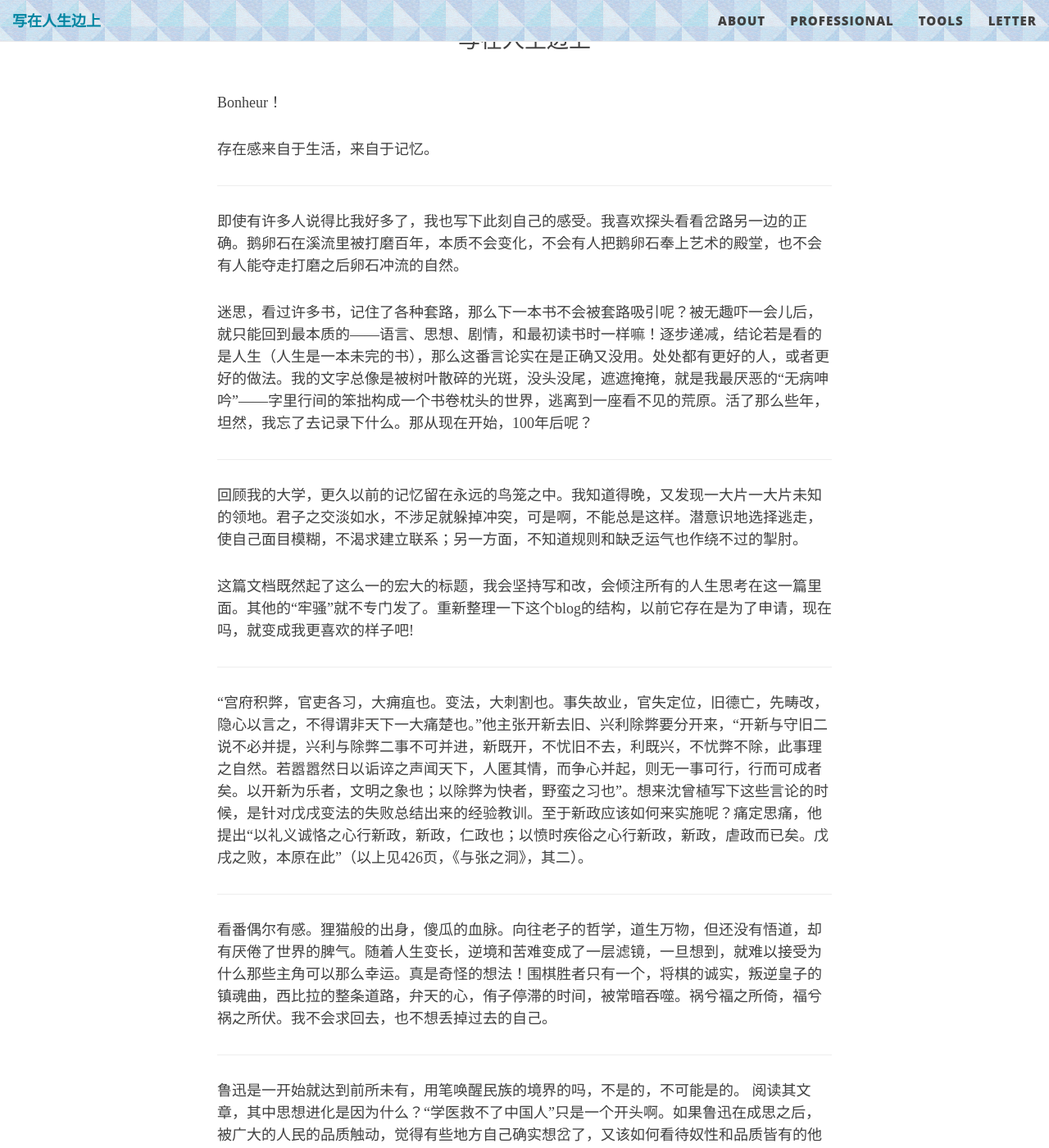
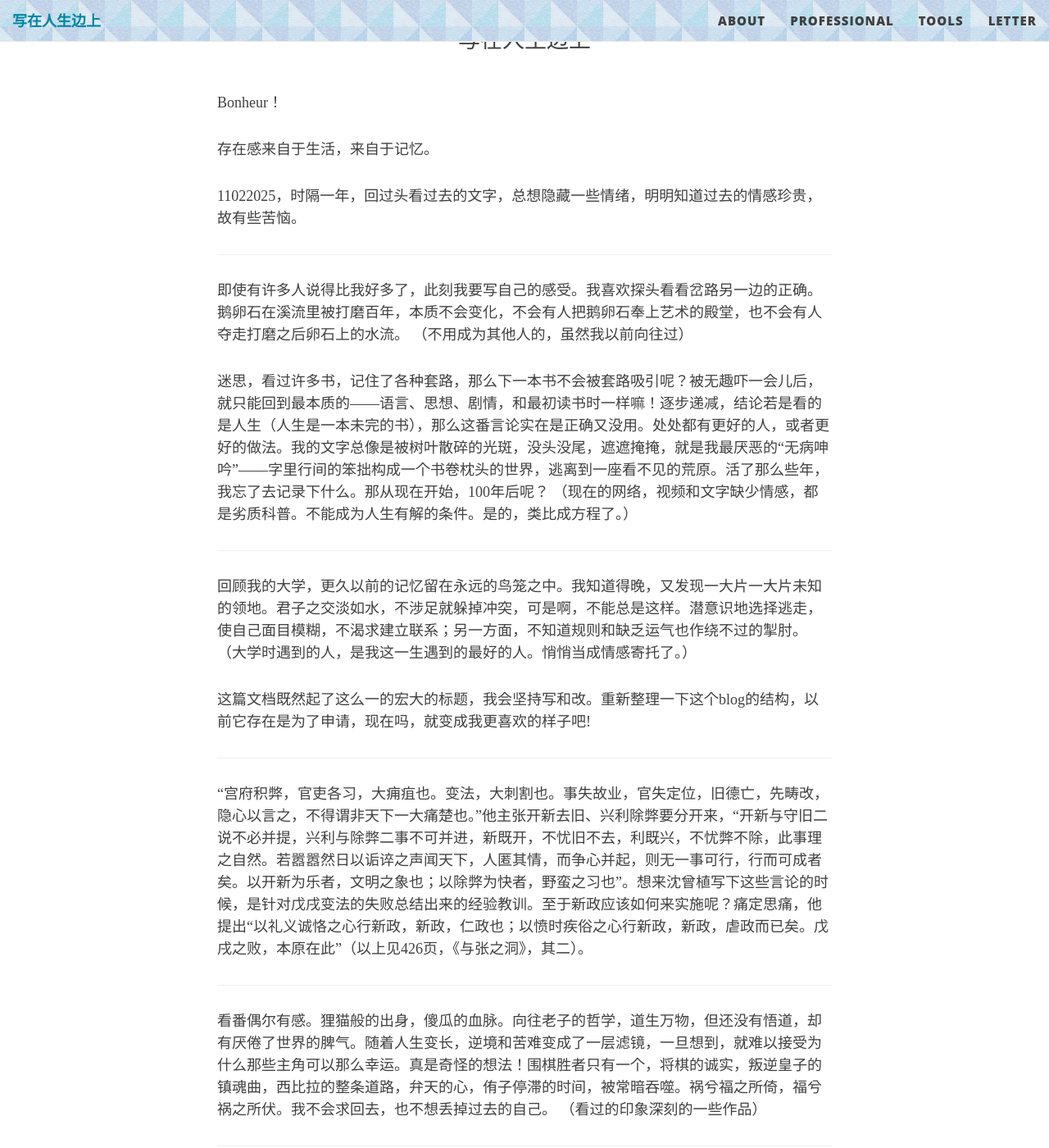
Before and after one commit to PlanetPolly/PlanetPolly.github.io, a Jekyll site: the page built from lastletter.md, in a window 1280 px wide and 1400 px high, scrolled down 245 px. Shown: the whole window at 82% size. Built offline with Jekyll 4.4.1, drawn with Linux system fonts in a browser that asks for light colours; nearby versions of some CDN libraries; some of the changed text lies outside the part shown.

Commit message:
Update lastletter.md

```diff
--- a/lastletter.md
+++ b/lastletter.md
@@ -8,16 +8,21 @@ Bonheur！
 
 存在感来自于生活，来自于记忆。
 
+11022025，时隔一年，回过头看过去的文字，总想隐藏一些情绪，明明知道过去的情感珍贵，故有些苦恼。
+
 ---
 
-即使有许多人说得比我好多了，我也写下此刻自己的感受。我喜欢探头看看岔路另一边的正确。鹅卵石在溪流里被打磨百年，本质不会变化，不会有人把鹅卵石奉上艺术的殿堂，也不会有人能夺走打磨之后卵石冲流的自然。
+即使有许多人说得比我好多了，此刻我要写自己的感受。我喜欢探头看看岔路另一边的正确。鹅卵石在溪流里被打磨百年，本质不会变化，不会有人把鹅卵石奉上艺术的殿堂，也不会有人夺走打磨之后卵石上的水流。
+（不用成为其他人的，虽然我以前向往过）
 
-迷思，看过许多书，记住了各种套路，那么下一本书不会被套路吸引呢？被无趣吓一会儿后，就只能回到最本质的——语言、思想、剧情，和最初读书时一样嘛！逐步递减，结论若是看的是人生（人生是一本未完的书），那么这番言论实在是正确又没用。处处都有更好的人，或者更好的做法。我的文字总像是被树叶散碎的光斑，没头没尾，遮遮掩掩，就是我最厌恶的“无病呻吟”——字里行间的笨拙构成一个书卷枕头的世界，逃离到一座看不见的荒原。活了那么些年，坦然，我忘了去记录下什么。那从现在开始，100年后呢？
+迷思，看过许多书，记住了各种套路，那么下一本书不会被套路吸引呢？被无趣吓一会儿后，就只能回到最本质的——语言、思想、剧情，和最初读书时一样嘛！逐步递减，结论若是看的是人生（人生是一本未完的书），那么这番言论实在是正确又没用。处处都有更好的人，或者更好的做法。我的文字总像是被树叶散碎的光斑，没头没尾，遮遮掩掩，就是我最厌恶的“无病呻吟”——字里行间的笨拙构成一个书卷枕头的世界，逃离到一座看不见的荒原。活了那么些年，我忘了去记录下什么。那从现在开始，100年后呢？
+（现在的网络，视频和文字缺少情感，都是劣质科普。不能成为人生有解的条件。是的，类比成方程了。）
 
 ---
 回顾我的大学，更久以前的记忆留在永远的鸟笼之中。我知道得晚，又发现一大片一大片未知的领地。君子之交淡如水，不涉足就躲掉冲突，可是啊，不能总是这样。潜意识地选择逃走，使自己面目模糊，不渴求建立联系；另一方面，不知道规则和缺乏运气也作绕不过的掣肘。
+（大学时遇到的人，是我这一生遇到的最好的人。悄悄当成情感寄托了。）
 
-这篇文档既然起了这么一的宏大的标题，我会坚持写和改，会倾注所有的人生思考在这一篇里面。其他的“牢骚”就不专门发了。重新整理一下这个blog的结构，以前它存在是为了申请，现在吗，就变成我更喜欢的样子吧!
+这篇文档既然起了这么一的宏大的标题，我会坚持写和改。重新整理一下这个blog的结构，以前它存在是为了申请，现在吗，就变成我更喜欢的样子吧!
 
 ----
 
@@ -25,13 +30,14 @@ Bonheur！
 
 ----
 看番偶尔有感。狸猫般的出身，傻瓜的血脉。向往老子的哲学，道生万物，但还没有悟道，却有厌倦了世界的脾气。随着人生变长，逆境和苦难变成了一层滤镜，一旦想到，就难以接受为什么那些主角可以那么幸运。真是奇怪的想法！围棋胜者只有一个，将棋的诚实，叛逆皇子的镇魂曲，西比拉的整条道路，弁天的心，侑子停滞的时间，被常暗吞噬。祸兮福之所倚，福兮祸之所伏。我不会求回去，也不想丢掉过去的自己。
+（看过的印象深刻的一些作品）
 
 ----
 鲁迅是一开始就达到前所未有，用笔唤醒民族的境界的吗，不是的，不可能是的。
 阅读其文章，其中思想进化是因为什么？“学医救不了中国人”只是一个开头啊。如果鲁迅在成思之后，被广大的人民的品质触动，觉得有些地方自己确实想岔了，又该如何看待奴性和品质皆有的他们？鲁迅的文学是敌对的文学，但他剑指的从来不是个人。
 
 ----
-网上的历史哲学课：我们的文明——唯一没有创世神话的文明，解决了上帝之死的文明（西方最接近解决上帝之死的是尼采）。中国哲学，为此世之饱满，别拿彼岸来烦我，我们不讲彼岸。虽然同根，又面对相同的时代，但他们解决问题的路径是不一样的。有——有限——限定——有属性——一种肯定，同时是无限多的否定——测度——无限的否定是多还是一——有限——无限——有限——……——统一的唯一的无限的否定性，它只能称为无。不能走经验的道路去认知终极的原理，沿着感官的道路走得越远而知道得越少。所有的事物经由的是道。哲学的困境在于表达的困境，但不代表哲学的表达不可能。道可道，非常道；名可名，非常名。不能名之，却可谓之。离开了无，任何事物不能发挥作用。无理数，空隙。柔弱胜刚强？真的？生活中不是的。“柔弱”是“刚强”发挥作用的余地和空隙。要有余地。留白的智慧。古代智慧。不留余地，难以为继。度德量力。
+一堂历史哲学课：我们的文明——唯一没有创世神话的文明，解决了上帝之死的文明（西方最接近解决上帝之死的是尼采）。中国哲学，为此世之饱满，别拿彼岸来烦我，我们不讲彼岸。虽然同根，又面对相同的时代，但他们解决问题的路径是不一样的。有——有限——限定——有属性——一种肯定，同时是无限多的否定——测度——无限的否定是多还是一——有限——无限——有限——……——统一的唯一的无限的否定性，它只能称为无。不能走经验的道路去认知终极的原理，沿着感官的道路走得越远而知道得越少。所有的事物经由的是道。哲学的困境在于表达的困境，但不代表哲学的表达不可能。道可道，非常道；名可名，非常名。不能名之，却可谓之。离开了无，任何事物不能发挥作用。无理数，空隙。柔弱胜刚强？真的？生活中不是的。“柔弱”是“刚强”发挥作用的余地和空隙。要有余地。留白的智慧。古代智慧。不留余地，难以为继。度德量力。
 
 ----
 庄子不会为了一些苍蝇的言语而烦恼，我想像他一样，但是我没有他的境界似乎做不到，所以想要到达他的境界。
@@ -48,6 +54,8 @@ Bonheur！
 
 失去内在，愈发恐惧
 
+（不畏惧失去外在，实在地护好内在）
+
 ---
 又一岁开始了，我和过去和解了，迫不及待开启新的一年。
 
```
